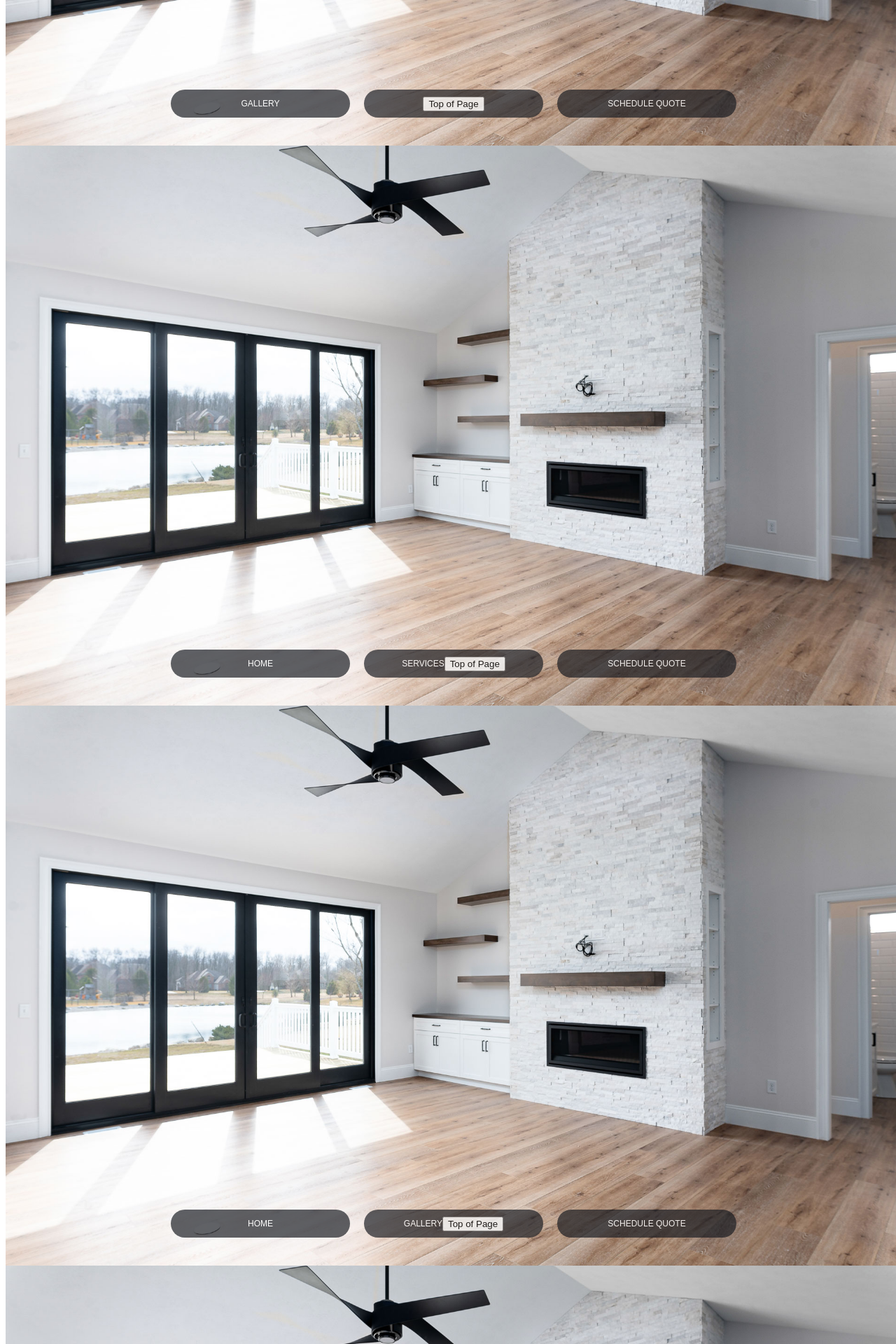
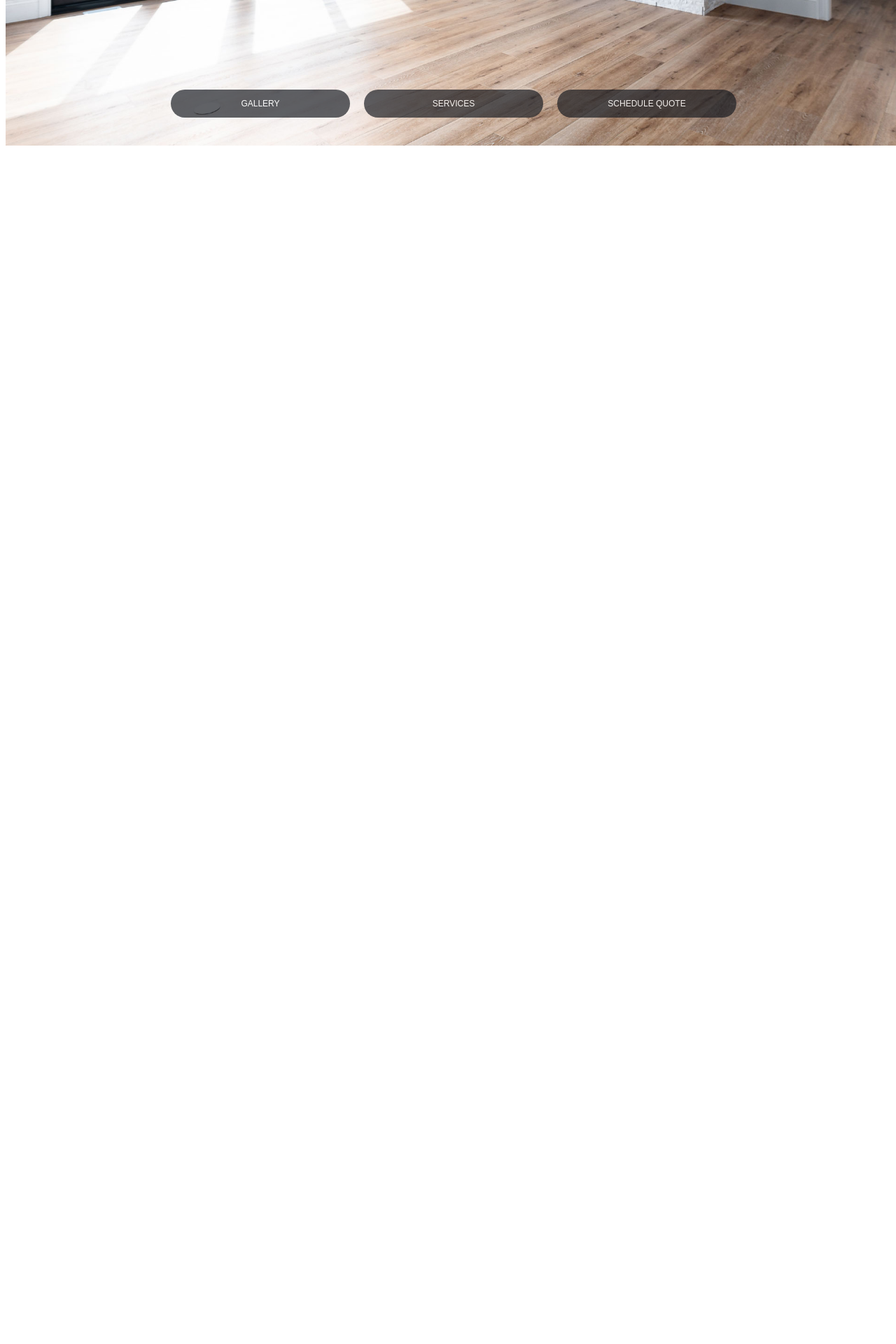
Before and after one commit to KevinFunez5/sinceforeverfloors, a React (Create React App) app: page / in a window 1280 px wide. Shown: the part 600-2520 px from the top of the page at 70% size. After the commit the page ends 816 px from the top, so only its background shows below. Built offline with nearby package versions, Linux system fonts and the light colour scheme.

Commit message:
start working, looking into button functions

```diff
--- a/src/components/Home.js
+++ b/src/components/Home.js
@@ -6,27 +6,10 @@ function Home() {
   return (
     <div id="top-of-page">
       <Section
+        // id="top-of-page"
         leftBtnText="Gallery"
-        bottomBtnText="Schedule Quote"
-        backgroundImg="floors.jpg"
-
-      />
-      <Section
-        leftBtnText="Home"
         rightBtnText="Services"
         bottomBtnText="Schedule Quote"
-        backgroundImg="floors.jpg"
-      />
-      <Section
-        leftBtnText="Home"
-        rightBtnText="Gallery"
-        bottomBtnText="Schedule Quote"
-        backgroundImg="floors.jpg"
-      />
-      <Section
-        leftBtnText="Home"
-        rightBtnText="Gallery"
-        bottomBtnText="Services"
         backgroundImg="floors.jpg"
       />
     </div>
--- a/src/components/Section.js
+++ b/src/components/Section.js
@@ -5,7 +5,7 @@ function Section({leftBtnText, rightBtnText, bottomBtnText, homeBtnText, backgro
   return (
     <Wrap bgImage={backgroundImg}>
       <ItemText>
-        {/* <h1>Home Page</h1> */}
+        <h1>Home Page</h1>
       </ItemText>
       <ButtonGroup>
         <LeftButton
@@ -13,9 +13,10 @@ function Section({leftBtnText, rightBtnText, bottomBtnText, homeBtnText, backgro
           {leftBtnText}
         </LeftButton>
         <RightButton
-        onClick={() => console.log("You clicked on the services button!")}>
+        onClick={() => console.log("You clicked on the services button!")}
+        >
           {rightBtnText}
-          {<a href="#top-of-page"><button type="button" class="btn btn-warning">Top of Page</button></a>}
+          {/* {<a href="#top-of-page"><button type="button" class="btn btn-warning">Top of Page</button></a>} */}
         </RightButton>
         <BottomButton
         onClick={() => console.log("You clicked on the schedule button")}
```
